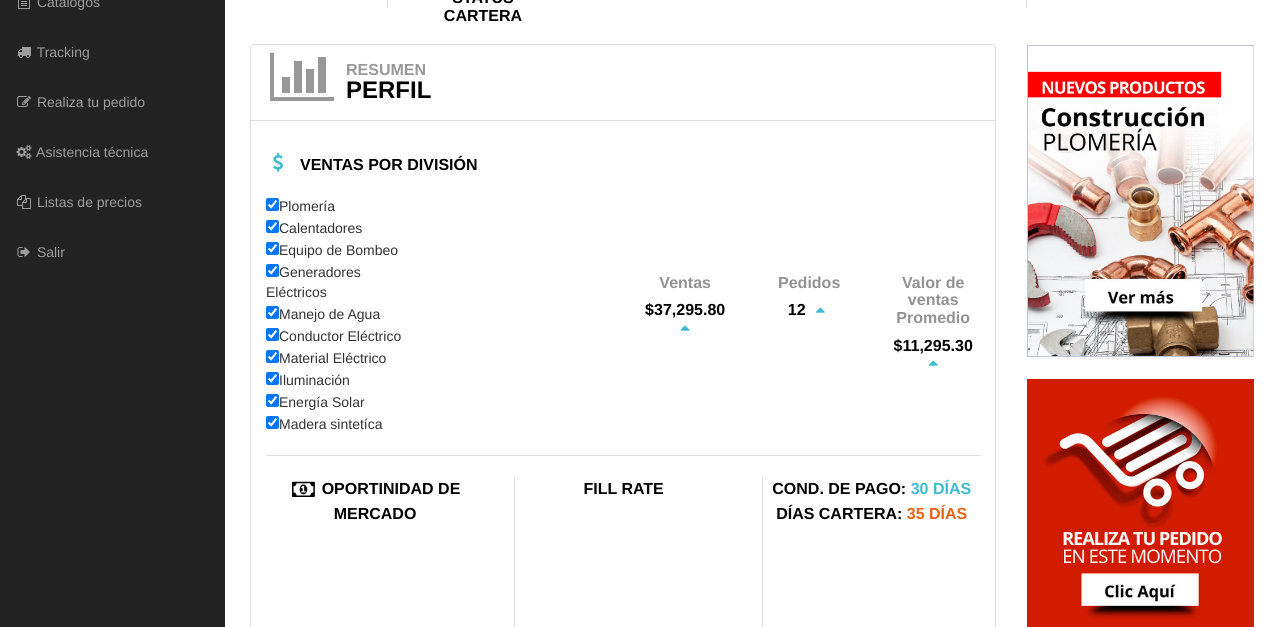
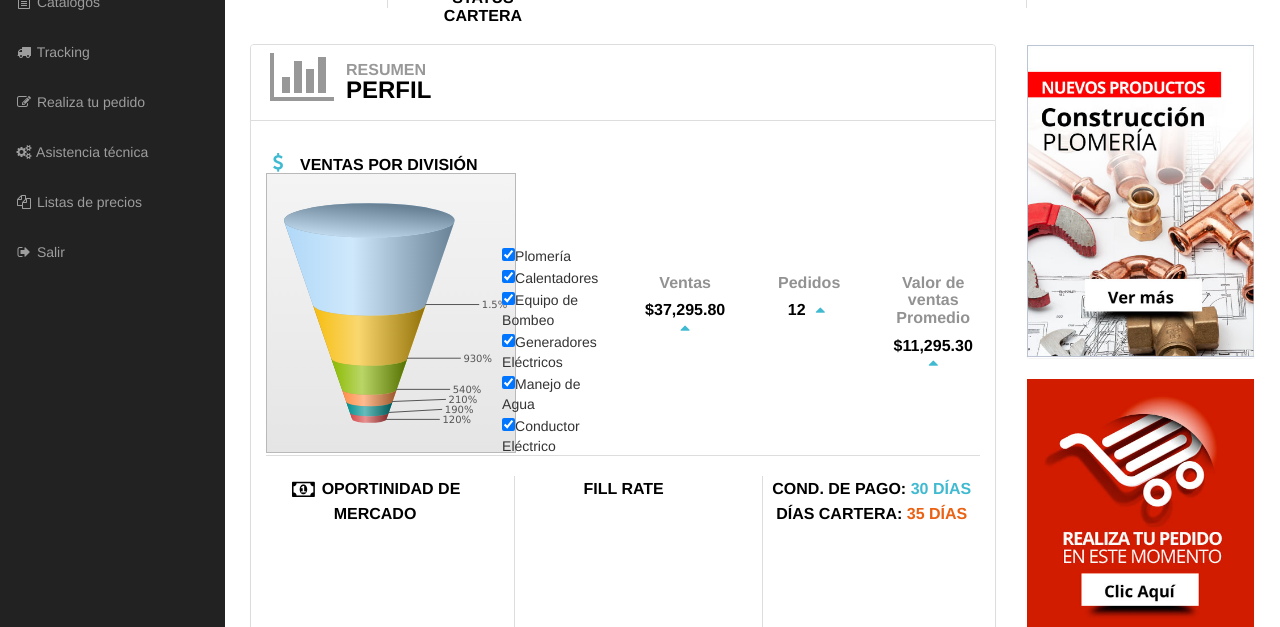
Before and after one commit to GrupoIUSA/portal-iusa, a plain HTML site: page index.html in a window 1280 px wide. Shown: the part 173-800 px from the top of the page. Drawn offline with Linux system fonts and the light colour scheme; animation ran at ten frames a second.

Commit message:
gráfica ventas por división, resumen perfil

```diff
--- a/css/style.css
+++ b/css/style.css
@@ -177,11 +177,11 @@ h3.panel-text-title-ventas {
 
 
 .panel-ventas-sub-1 {
-    margin: 20px 0 0 0;
+    margin: 70px 0 0 50px;
 }
 
 .panel-ventas-sub-2 {
-    margin: 20px 0 0 0;
+    margin: 0px 0 0 0;
 }
 
 .panel-ventas-sub-3 {
@@ -254,6 +254,27 @@ h3.panel-text-title-credito-cantidad {
     line-height: 25px;
 }
 
+
+/*div#chart-container {
+    text-align: center;
+    margin: 30px 0 0 0;
+}
+
+
+#headerdiv {
+    font-family:"Arial", "Helvetica";
+    font-size: 13px;
+    font-weight: bold;
+}
+#valueDiv {
+    color: #EEEEEE;
+    text-align:center;
+    font-size: 25px;
+    padding: 10px;
+    margin-top:5px;
+    font-family:"Arial", "Helvetica";
+    font-weight: bold;
+}*/
 
 
 /*Estado de cuenta*/
--- a/index.html
+++ b/index.html
@@ -236,6 +236,13 @@
 
                                     <div class="row">
                                         <div class="col-lg-3 col-xs-6">
+                                            <div class="panel-ventas-sub-2">
+                                                <!--Gráfica - 1-->
+                                                <div id="chart-container"></div>
+
+                                            </div>
+                                        </div>
+                                        <div class="col-lg-3 col-xs-6">
                                             <div class="panel-ventas-sub-1">
                                                 <form action="demo_form.asp">
                                                   <input type="checkbox" name="plomeria" value="plomeria" checked>Plomería<br>
@@ -244,18 +251,7 @@
                                                   <input type="checkbox" name="g-electrico" value="c-electrico" checked>Generadores Eléctricos<br>
                                                   <input type="checkbox" name="m-agua" value="c-electrico" checked>Manejo de Agua<br>
                                                   <input type="checkbox" name="c-electrico" value="c-electrico" checked>Conductor Eléctrico<br>
-                                                  <input type="checkbox" name="m-electrico" value="m-electrico" checked>Material Eléctrico<br>
-                                                  <input type="checkbox" name="iluminacion" value="c-electrico" checked>Iluminación<br>
-                                                  <input type="checkbox" name="e-solar" value="c-electrico" checked>Energía Solar<br>
-                                                  <input type="checkbox" name="m-sintetica" value="c-electrico" checked>Madera sintetíca<br>
                                                 </form>
-                                            </div>
-                                        </div>
-                                        <div class="col-lg-3 col-xs-6">
-                                            <div class="panel-ventas-sub-2">
-                                                <!--Gráfica - 1-->
-                                                <!-- <div id="chart-container"></div> -->
-
                                             </div>
                                         </div>
                                         <div class="col-lg-2 col-xs-4">
@@ -311,6 +307,7 @@
                                                         OPORTINIDAD DE MERCADO
                                                         </h3>
                                                     </span>
+                                                    <!-- <div id="chart-container">80%</div> -->
                                                 </div>
 
 
@@ -611,7 +608,7 @@
     <!-- Fusioncharts JavaScript -->
     <script src="vendor/fusioncharts/fusioncharts.js"></script>
     <script src="vendor/fusioncharts/fusioncharts.widgets.js"></script>
-    <script src="vendor/fusioncharts/themes/fusioncharts.theme.fint.js"></script>
+    <script src="vendor/fusioncharts/fusioncharts.theme.fint.js"></script>
 
     <script>
     FusionCharts.ready(function () {
@@ -619,7 +616,7 @@
         type: 'funnel',
         renderAt: 'chart-container',
         width: '250',
-        height: '400',
+        height: '280',
         dataFormat: 'json',
         dataSource: {
             "chart": {
@@ -637,27 +634,21 @@
             },
             "data": [
                 {
-                    "label": "Plomería",
                     "value": "1460000"
                 },
                 {
-                    "label": "Calentadores",
                     "value": "930000"
                 },
                 {
-                    "label": "Equipo de Bombeo",
                     "value": "540000"
                 },
                 {
-                    "label": "Generadores Eléctricos",
                     "value": "210000"
                 },
                 {
-                    "label": "Manejo de Agua",
                     "value": "190000"
                 },
                 {
-                    "label": "Conductor Eléctrico",
                     "value": "120000"
                 }
             ]
@@ -665,8 +656,80 @@
     });
 
     conversionChart.render();
+
+
 });
+
+
+
 </script>
+
+<!-- <script>
+    FusionCharts.ready(function () {
+    var salesChart = new FusionCharts({
+        type: 'bulb',
+        renderAt: 'chart-container',
+        id: 'myChart',
+        width: '150',
+        height: '150',
+        dataFormat: 'json',
+        dataSource: {
+            "chart": {
+                "caption": "",
+                "upperlimit": "-5",
+                "lowerlimit": "-60",
+                "captionPadding":"30",
+                "showshadow":"0",
+                "showvalue": "1",
+                "useColorNameAsValue":"1",
+                "placeValuesInside":"1",
+                "valueFontSize": "16",
+
+                //Border configuration
+                "showGaugeBorder" : "1",
+                "gaugeBorderThickness" : "10",
+                "gaugeBorderAlpha" : "100",
+                //Darker border color of initial fill
+                "gaugeBorderColor" : "{dark-30}",
+
+
+                //Theme
+                "theme" : "fint"
+
+
+            },
+            "colorrange": {
+                "color": [
+                    {
+                        "minvalue": "-60",
+                        "maxvalue": "-35",
+                        "label": "60%",
+                        "code": "#ff0000"
+                    },
+                    {
+                        "minvalue": "-35",
+                        "maxvalue": "-25",
+                        "label": "35%",
+                        "code": "#ff9900"
+                    },
+                    {
+                        "minvalue": "-25",
+                        "maxvalue": "-5",
+                        "label": "5%",
+                        "code": "#00ff00"
+                    }
+                ]
+            },
+            "value": "-28"
+        }
+    });
+    salesChart.render();
+
+
+
+});
+
+</script> -->
 
     <!-- Custom Theme JavaScript -->
     <script src="dist/js/sb-admin-2.js"></script>
```
Also changed, not shown: grafica.html (+7 -3 lines), vendor/fusioncharts/fusioncharts.js.
